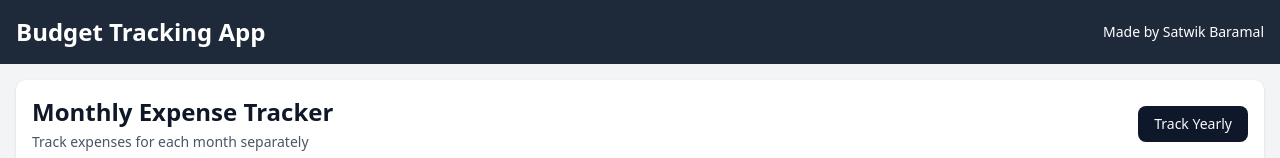
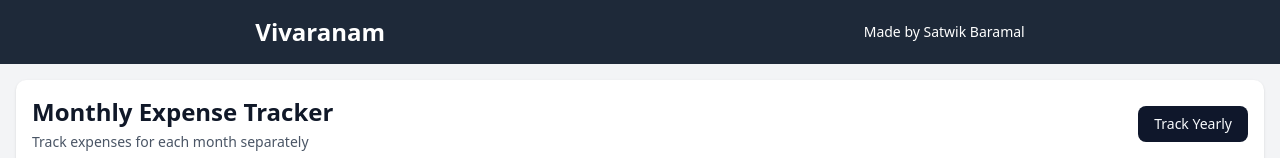
Before and after one commit to SatwikBaramal/gemini_cli_budget_tracker, a Next.js app: page /monthly in a window 1280 px wide. Shown: the top 158 px of the page. Built offline with nearby package versions, Linux system fonts and the light colour scheme; no server answers; the database is empty.

Commit message:
Changed Header Name

```diff
--- a/src/components/Header.tsx
+++ b/src/components/Header.tsx
@@ -2,8 +2,8 @@ import React from 'react';
 
 const Header: React.FC = () => {
   return (
-    <header className="bg-gray-800 text-white p-4 flex justify-between items-center">
-      <h1 className="text-2xl font-bold">Budget Tracking App</h1>
+    <header className="bg-gray-800 text-white p-4 flex justify-around items-center">
+      <h1 className="text-2xl font-bold">Vivaranam</h1>
       <p className="font-[var(--font-crimson-text)] text-sm">Made by Satwik Baramal</p>
     </header>
   );
```
